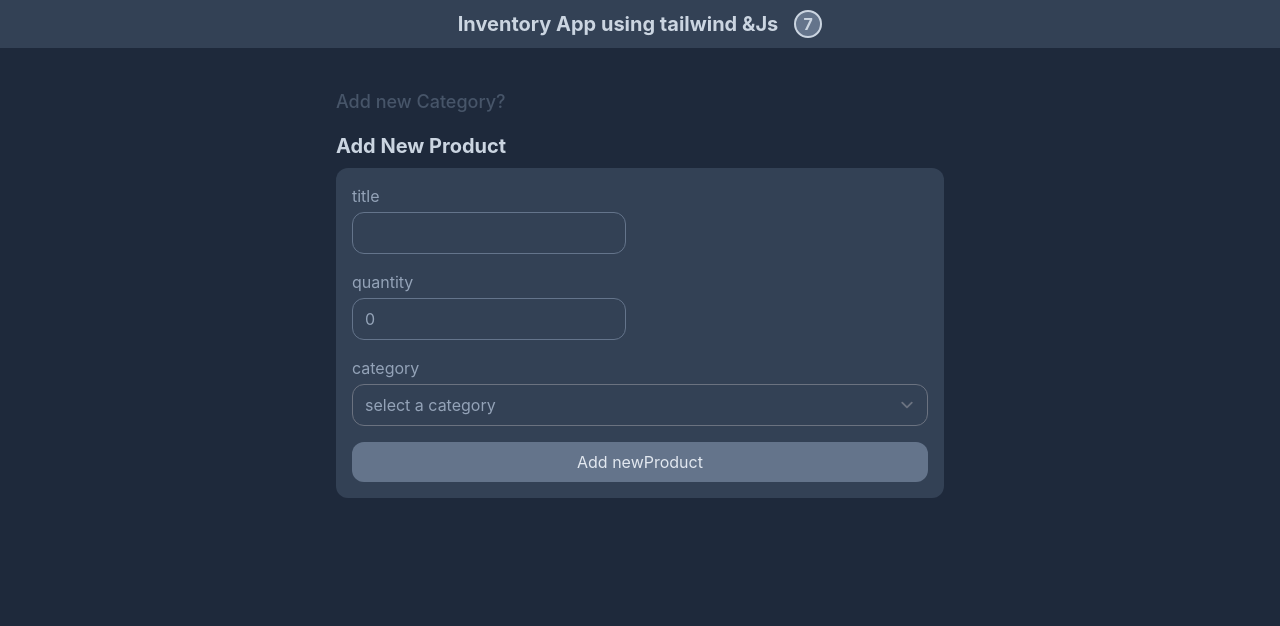
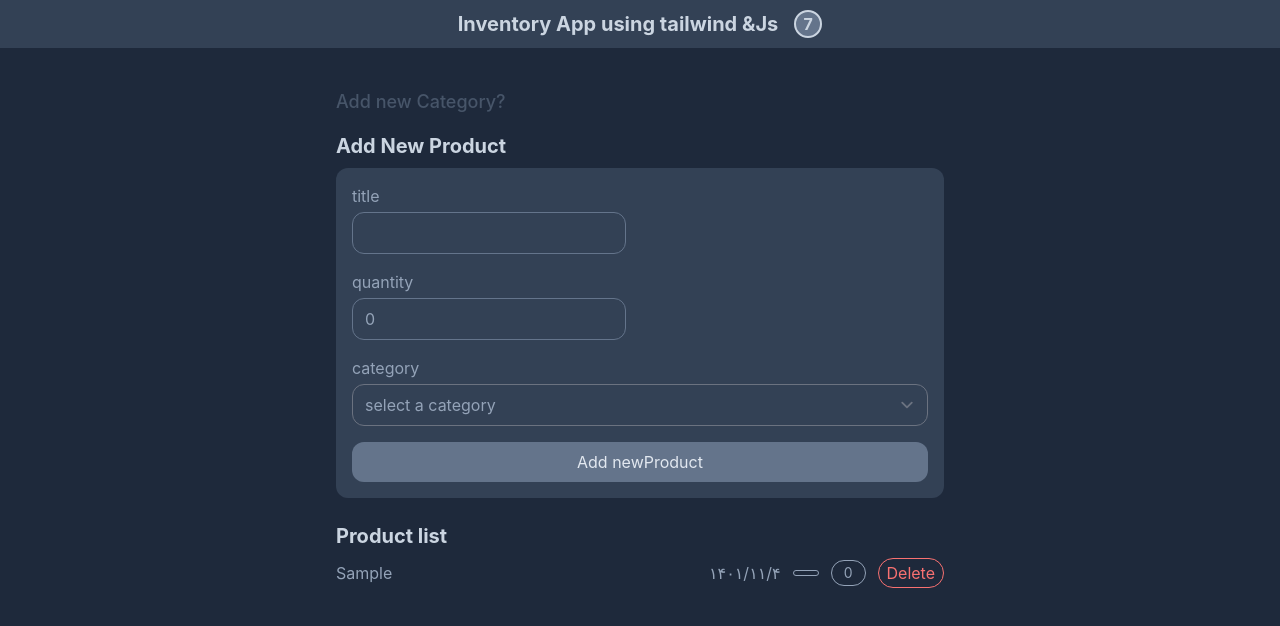
Before and after one commit to mohammadsalarvand403/Inventory-App, a React (Create React App) app: page / in a window 1280 px wide. Both pictures are taken after typing "Sample" into the empty fields and a click on the button "Add newProduct". Shown: the top 626 px of the page. Built offline with nearby package versions, Linux system fonts and the light colour scheme.

Commit message:
Show is List Products

```diff
--- a/src/App.js
+++ b/src/App.js
@@ -3,10 +3,12 @@ import { useState } from 'react';
 import './App.css';
 import CategoryForm from './components/CategoryForm';
 import Navbar from './components/Navbar/Navbar';
+import ProductList from './components/ProductList';
 import ProductsForm from './components/ProductsForm';
 
 
 function App() {
+  const [products,setProducts]=useState([])
   const [categories,setCategories]=useState([]);
   return (
     <div className="">
@@ -14,7 +16,8 @@ function App() {
         <Navbar/>
         <div className="container max-w-screen-sm mx-auto p-4">
         <CategoryForm setCategories={setCategories}/>
-        <ProductsForm categories={categories}/>
+        <ProductsForm categories={categories} setProducts={setProducts}/>
+        <ProductList products={products} />
         </div>
        </div>
     </div>
--- /dev/null
+++ b/src/components/ProductList.jsx
@@ -0,0 +1,35 @@
+const ProductList = ({products}) => {
+    return (
+        <section>
+             <h2 className="text-xl text-slate-300 font-bold mb-2">Product list</h2>
+                {
+                products.map(product=>{
+                return(
+                <div key={product} className="flex items-center justify-between mb-2 w-full min-w-[400]">
+                   <span className="text-slate-400 ">{product.title}</span>
+                   <div className="flex items-center gap-x-3">
+                    <span className="text-slate-400">
+                        {new Date(product.createdAt).toLocaleDateString("fa-IR")}
+                    </span>
+                    <span className="block px-3 py-0.5 text-slate-400 border border-slate-400
+                    text-sm rounded-2xl"
+                    >
+                        {product.categoryId}
+                    </span>
+                    <span className="block px-3 py-0.5 text-slate-400 border border-slate-400
+                    text-sm rounded-2xl"
+                    >
+                        {product.quantity}
+                    </span>
+                    <button className="border px-2 py-0.5 rounded-2xl border-red-400 text-red-400">
+                        Delete
+                    </button>
+                   </div>
+                  </div>
+                );
+                })}
+        </section>
+    );
+}
+
+export default ProductList;
--- a/src/components/ProductsForm.jsx
+++ b/src/components/ProductsForm.jsx
@@ -1,7 +1,7 @@
 import { useState } from "react";
 
-const ProductsForm = ({categories}) => {
-  const [product,setProduct]=useState([])
+const ProductsForm = ({categories,setProducts}) => {
+
 const [productFormData,setProductFormData]=useState({
   title:"",
   quantity:0,
@@ -17,7 +17,7 @@ const addNewProduct=(e)=>{
   const newProduct={...productFormData, createdAt:new Date().toISOString(),
   id: new Date().getTime()
   }
-  setProduct((prevState)=>[...prevState,newProduct])
+  setProducts((prevState)=>[...prevState,newProduct])
   setProductFormData({title:"", categoryId:"",quantity:0})
 }
 
@@ -38,7 +38,7 @@ const addNewProduct=(e)=>{
           </div>
           <div>
             <label htmlFor="product-category" className="block mb-1 text-slate-400">category</label>
-            <select name="category" id="product-category" value={productFormData.categoryId} onChange={changeHandler}
+            <select name="categoryId" id="product-category" value={productFormData.categoryId} onChange={changeHandler}
               className="bg-transparent text-slate-400 rounded-xl w-full">
                  <option  value="" className="bg-slate-500 text-slate-300">
                   select a category
@@ -55,7 +55,6 @@ const addNewProduct=(e)=>{
           <div className="flex items-center justify-between gap-x-4">
             <button
             onClick={addNewProduct}
-            id="add-new-product"
             className="flex-1 bg-slate-500 text-slate-200 rounded-xl py-2"
             >
             Add newProduct
```
